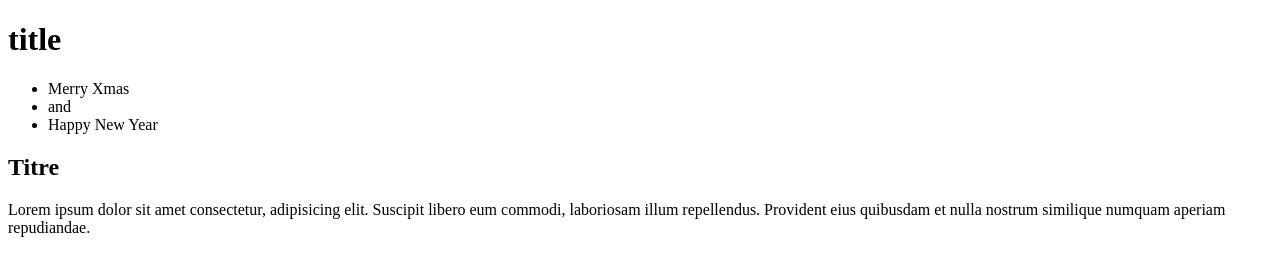
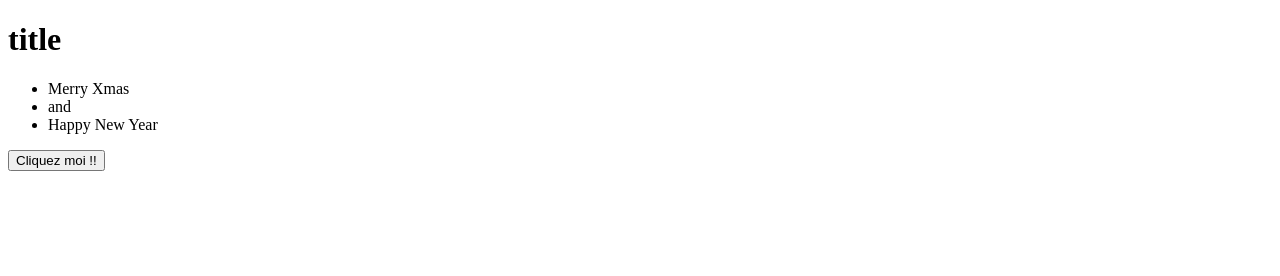
Before and after one commit to OceaneSP/GIT_Bash, a plain HTML site: page index.html in a window 1280 px wide. Drawn offline with Linux system fonts and the light colour scheme.

Commit message:
ajout script js et modif dom

```diff
--- a/index.html
+++ b/index.html
@@ -13,9 +13,12 @@
                 <li>Happy New Year</li>
             </ul>
         </p>
+<input type="submit" onclick="salut()" value= "Cliquez moi !!">
+        <p id="bonjour"></p>
 
-        <h2>Titre</h2>
-        <p>Lorem ipsum dolor sit amet consectetur, adipisicing elit. Suscipit libero eum commodi, laboriosam illum repellendus. Provident eius quibusdam et nulla nostrum similique numquam aperiam repudiandae.</p>
+
+
+        <script src="js/script.js"></script>
     </body>
 
 </html>
--- /dev/null
+++ b/js/script.js
@@ -0,0 +1,3 @@
+function salut(){
+    document.getElementById("bonjour").innerHTML ="BONJOUR !";
+}
```
